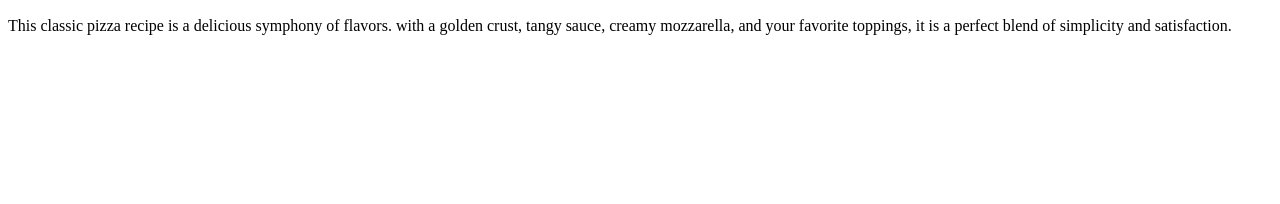
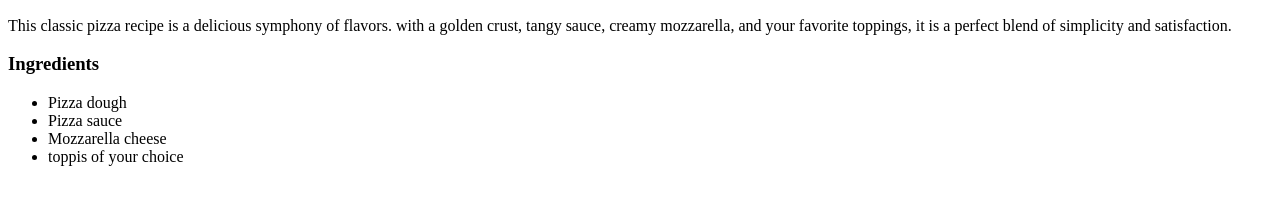
Before and after one commit to abdmaherag/odin-recipes, a plain HTML site: page recipes/pizza.html in a window 1280 px wide. Shown: the part 434-638 px from the top of the page. Drawn offline with Linux system fonts and the light colour scheme.

Commit message:
Added the Ingredients needed to make a pizza

```diff
--- a/recipes/pizza.html
+++ b/recipes/pizza.html
@@ -12,6 +12,12 @@
     <p>This classic pizza recipe is a delicious symphony of flavors. with a golden crust, tangy sauce, creamy mozzarella, and your favorite toppings, it is a perfect
         blend of simplicity and satisfaction.
     </p>
-
+    <h3>Ingredients</h3>
+    <ul>
+        <li>Pizza dough</li>
+        <li>Pizza sauce</li>
+        <li>Mozzarella cheese</li>
+        <li> toppis of your choice</li>
+    </ul>
 </body>
 </html>
```
